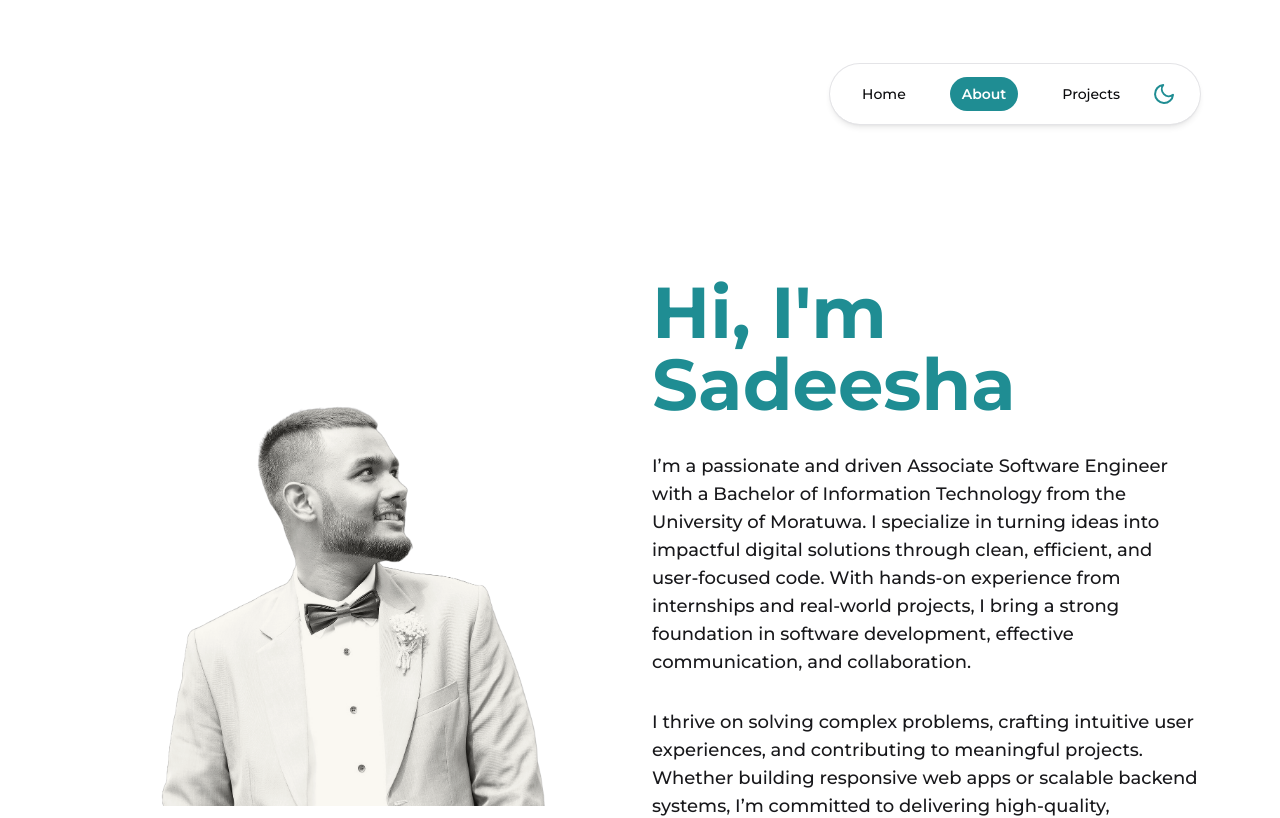
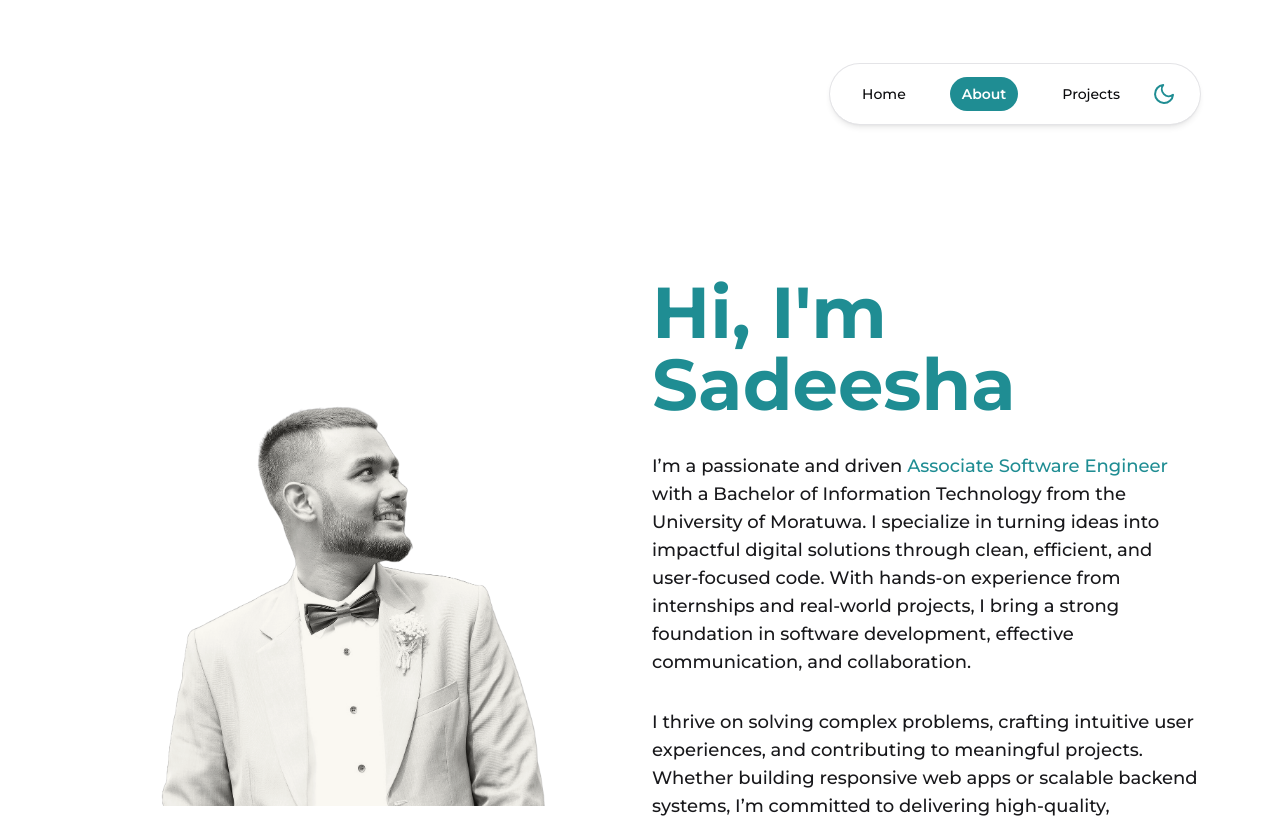
Before and after one commit to ThimiraSadeesha/MyPortfolio, a Next.js app: page /about in a window 1280 px wide. Shown: the top 818 px of the page. Built offline with nearby package versions, Linux system fonts and the light colour scheme.

Commit message:
update about section to highlight Associate Software Engineer role

```diff
--- a/src/components/about-hero.tsx
+++ b/src/components/about-hero.tsx
@@ -33,7 +33,7 @@ export default function AboutHero() {
                     </FadeUp>
                     <FadeUp key="description-1" duration={0.6} delay={0.2}>
                         <p className="mt-8 text-base font-medium text-zinc-900 dark:text-zinc-300 sm:text-lg md:text-lg">
-                            I’m a passionate and driven Associate Software Engineer with a Bachelor of Information
+                            I’m a passionate and driven <span className="text-accent"> Associate Software Engineer</span> with a Bachelor of Information
                             Technology from the University of Moratuwa. I specialize in turning ideas into impactful
                             digital solutions through clean, efficient, and user-focused code. With hands-on experience
                             from internships and real-world projects, I bring a strong foundation in software
```
